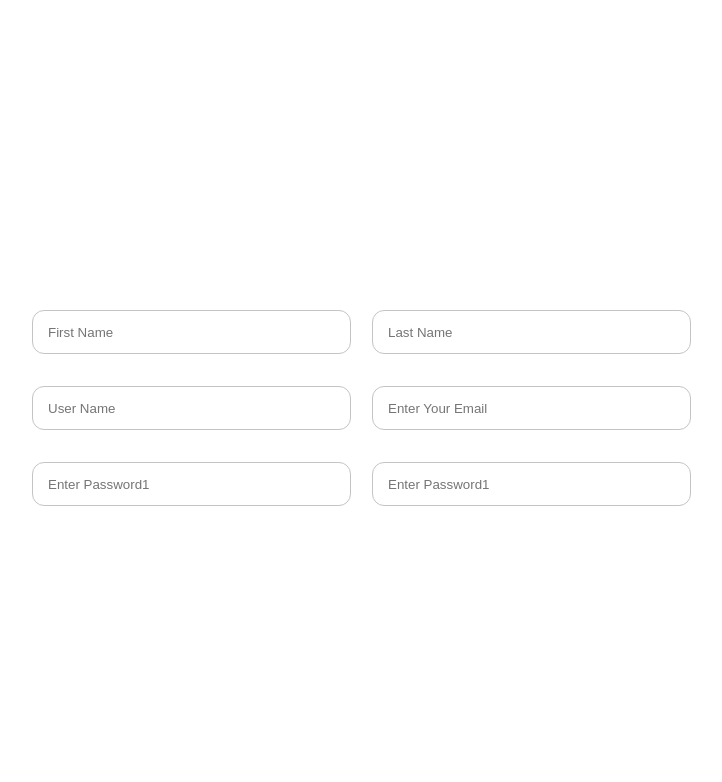
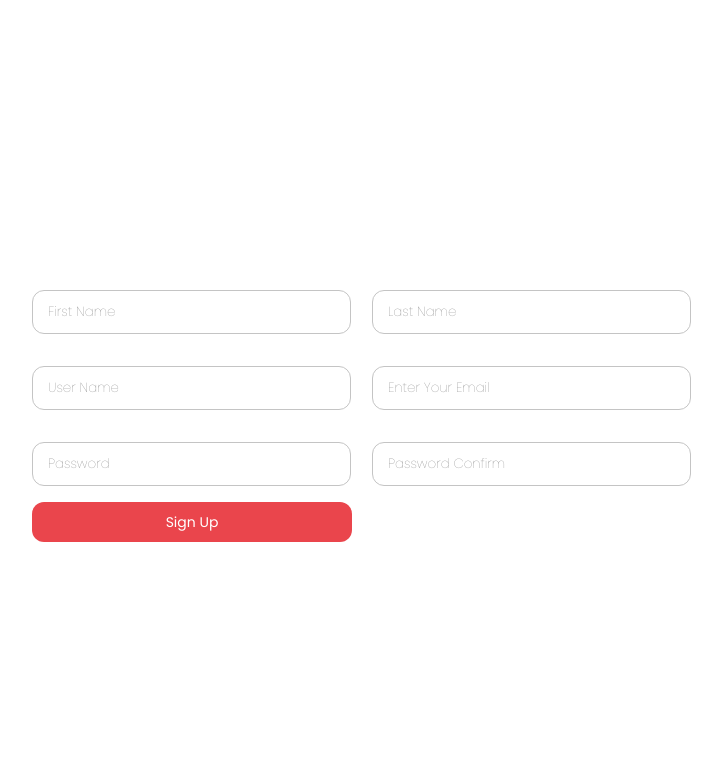
Before and after one commit to AlazarBekele/Amazon-Backend, a Django app: page /login/ in a window 1280 px wide. Shown: the top 782 px of the page, without its empty margins (278-1000 px from the left). Run offline with Django 5.2, Linux system fonts and the light colour scheme.

Commit message:
Finsh sign up Btn

```diff
--- a/Backend/form.py
+++ b/Backend/form.py
@@ -40,7 +40,7 @@ class Login_Input (UserCreationForm):
   password1 = forms.CharField (max_length=40, label='', widget = forms.PasswordInput(attrs={
 
      'class' : 'control poppins-thin',
-     'placeholder' : 'Enter Password1',
+     'placeholder' : 'Password',
      'autocomplete': 'off'
 
   }))
@@ -48,7 +48,7 @@ class Login_Input (UserCreationForm):
   password2 = forms.CharField (max_length=40, label='', widget = forms.PasswordInput(attrs={
 
     'class' : 'control poppins-thin',
-    'placeholder' : 'Enter Password1',
+    'placeholder' : 'Password Confirm',
     'autocomplete': 'off'
 
   }))
--- a/Backend/templates/Login Form/Login_home.html
+++ b/Backend/templates/Login Form/Login_home.html
@@ -31,6 +31,8 @@
                 {% csrf_token %}
                 {{ Login_Input.as_p }}
 
+                <button class="Form_Btn poppins-regular">Sign Up</button>
+
             </form>
 
         </div>
--- a/static/Font/Font.css
+++ b/static/Font/Font.css
@@ -50,3 +50,15 @@
   font-variation-settings:
     "wdth" width;
 }
+
+.poppins-thin {
+  font-family: "Poppins", sans-serif;
+  font-weight: 100;
+  font-style: normal;
+}
+
+.poppins-regular {
+  font-family: "Poppins", sans-serif;
+  font-weight: 400;
+  font-style: normal;
+}
--- a/static/Login_Design/login_design.css
+++ b/static/Login_Design/login_design.css
@@ -24,3 +24,12 @@
   outline: none;
   padding-left: 15px;
 }
+
+.Form_Btn {
+  background-color: #EA454C;
+  border: none;
+  height: 40px;
+  color: white;
+  font-size: 14px;
+  border-radius: 12px;
+}
```
